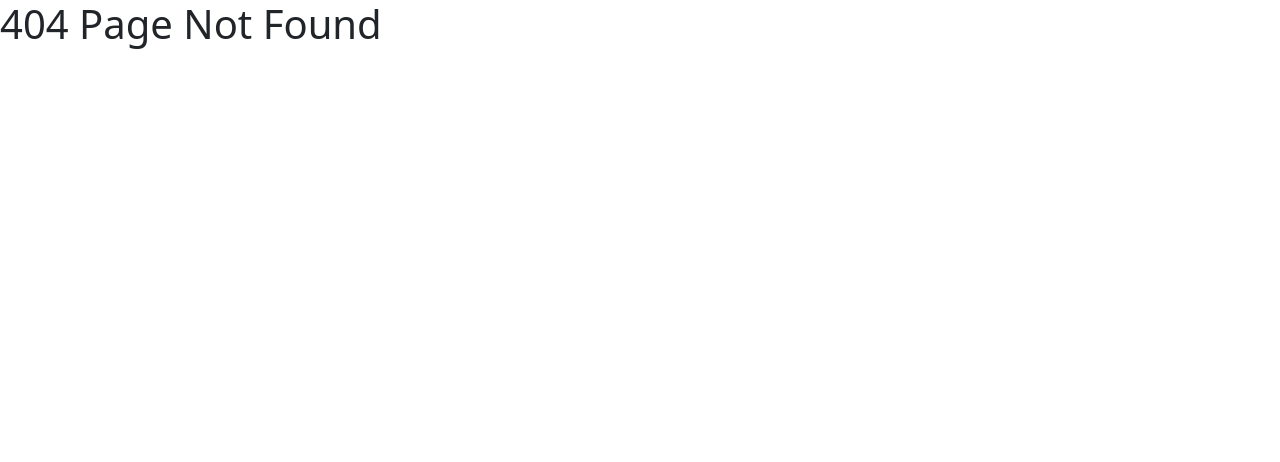
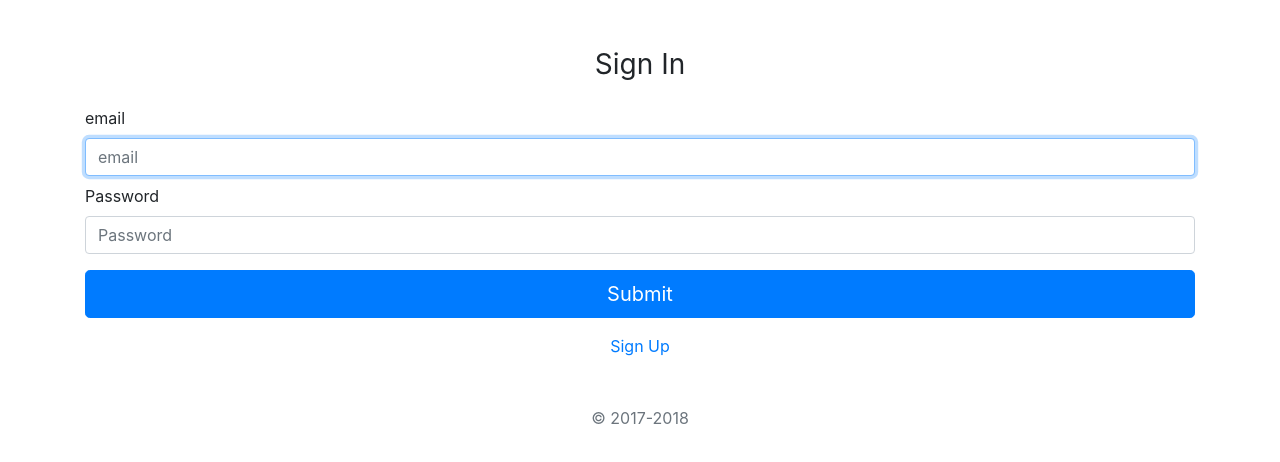
Before and after one commit to winnie48562000/forum-front-end-vue, a Vue app: page /#/signin in a window 1280 px wide. Before the commit this address led to /#/. Shown: the top 462 px of the page. Built offline with nearby package versions, Linux system fonts and the light colour scheme.

Commit message:
SignIn Page

```diff
--- a/package.json
+++ b/package.json
@@ -9,7 +9,7 @@
   },
   "dependencies": {
     "@popperjs/core": "^2.9.3",
-    "bootstrap": "^5.1.0",
+    "bootstrap": "^4.6.0",
     "core-js": "^3.16.3",
     "jquery": "^3.6.0",
     "popper.js": "^1.16.1",
--- a/src/router/index.js
+++ b/src/router/index.js
@@ -1,12 +1,18 @@
 import Vue from 'vue'
 import VueRouter from 'vue-router'
 import NotFound from '../views/NotFound.vue'
+import SignIn from '../views/SignIn.vue'
 
 Vue.use(VueRouter)
 
 const routes = [
   {
-    path:'*',
+    path: '/signin',
+    name: 'sign-in',
+    component: SignIn
+  },
+  {
+    path: '*',
     name: 'not-found',
     component: NotFound
   }
--- /dev/null
+++ b/src/views/SignIn.vue
@@ -0,0 +1,80 @@
+<template>
+  <div class="container py-5">
+    <form class="w-100" @submit.prevent.stop="handleSubmit">
+      <div class="text-center mb-4">
+        <h1 class="h3 mb-3 font-weight-normal">
+          Sign In
+        </h1>
+      </div>
+
+      <div class="form-label-group mb-2">
+        <label for="email">email</label>
+        <input
+          id="email"
+          v-model= "email"
+          name="email"
+          type="email"
+          class="form-control"
+          placeholder="email"
+          autocomplete="username"
+          required
+          autofocus
+        >
+      </div>
+
+      <div class="form-label-group mb-3">
+        <label for="password">Password</label>
+        <input
+          id="password"
+          v-model= "password"
+          name="password"
+          type="password"
+          class="form-control"
+          placeholder="Password"
+          autocomplete="current-password"
+          required
+        >
+      </div>
+
+      <button
+        class="btn btn-lg btn-primary btn-block mb-3"
+        type="submit"
+      >
+        Submit
+      </button>
+
+      <div class="text-center mb-3">
+        <p>
+          <router-link to="/signup">
+            Sign Up
+          </router-link>
+        </p>
+      </div>
+
+      <p class="mt-5 mb-3 text-muted text-center">
+        &copy; 2017-2018
+      </p>
+    </form>
+  </div>
+</template>
+
+<script>
+export default {
+  data() {
+    return {
+      email: '',
+      password: ''
+    }
+  },
+  methods: {
+    handleSubmit() {
+      const data = JSON.stringify({
+        email: this.email,
+        password: this.password
+      })
+
+      console.log('data', data)
+    }
+  }
+}
+</script>
```
Also changed, not shown: 1 other file (tests, documents, lock files or other folders).
